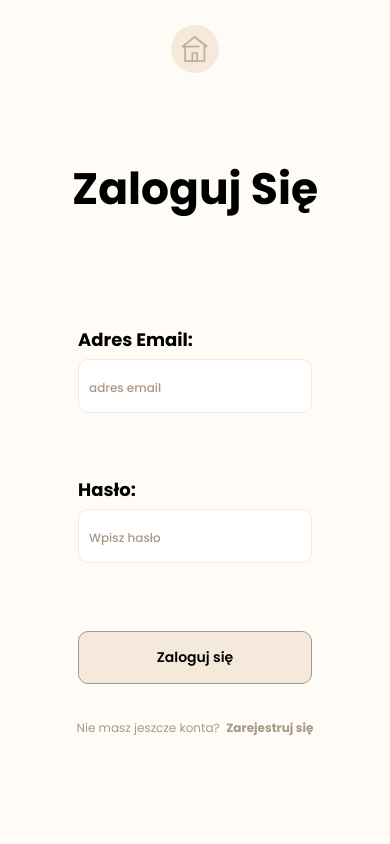
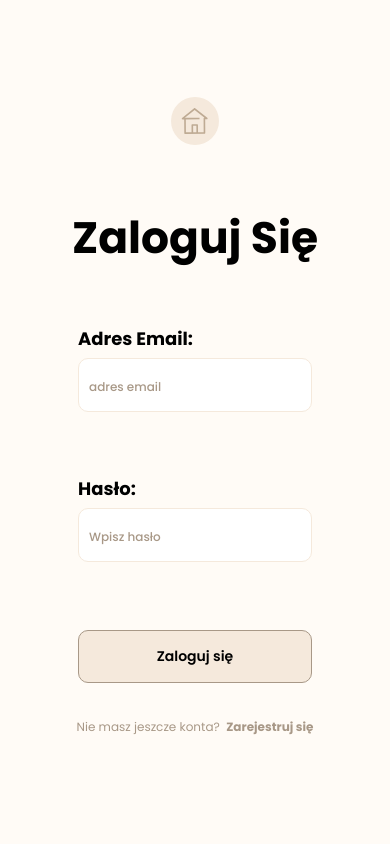
Before and after one commit to Eg-Nickname/ksiazki-gorka, a PHP site: page /login_page.php in a window 390 px wide. Run offline with PHP 8.4, Linux system fonts and the light colour scheme.

Commit message:
home-logowanie fix(I guess xd)

```diff
--- a/style/logowanie.css
+++ b/style/logowanie.css
@@ -597,7 +597,7 @@ label{
     line-height: 85px;
     text-transform: capitalize;
     color: #000;
-    margin: 8rem 0 4rem 0;
+    margin: 0rem 0 0rem 0;
 }
 
 .wrapper .home-btn{
@@ -605,7 +605,7 @@ label{
   justify-content: center;
   align-items: center;
   width: 100%;
-  position: absolute;
+  position: static;
   top: 3%;
   right: 0%;
 }
@@ -622,7 +622,7 @@ label{
     line-height: 85px;
     text-transform: capitalize;
     color: #000;
-    margin: 5rem 0 5rem 0;
+    margin: 0rem 0 0rem 0;
 }
 
 .wrapper .sign-up-text h2{
@@ -631,7 +631,7 @@ label{
   line-height: 85px;
   text-transform: capitalize;
   color: #000;
-  margin: 5rem 0 5rem 0;
+  margin: 0rem 0 0rem 0;
 }
 
 .register-in-form .icon{
```
